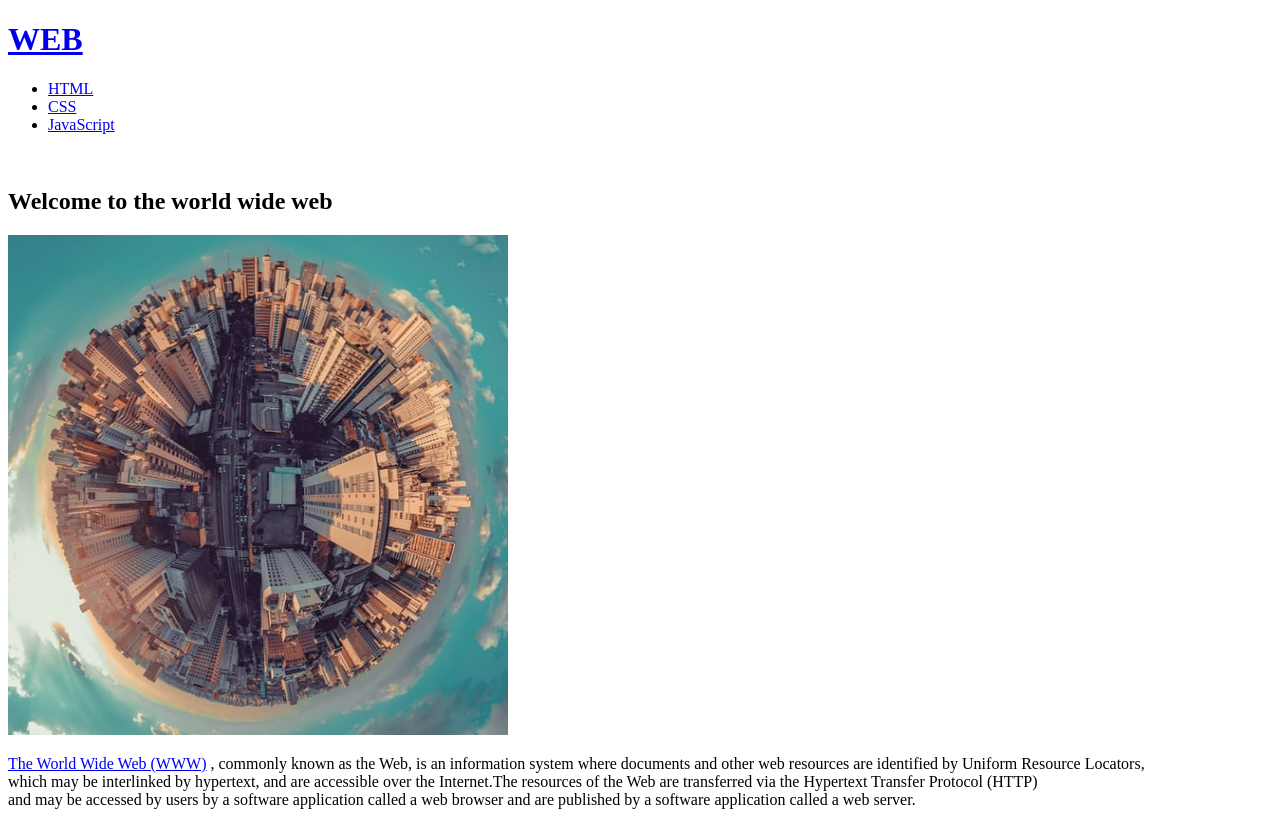
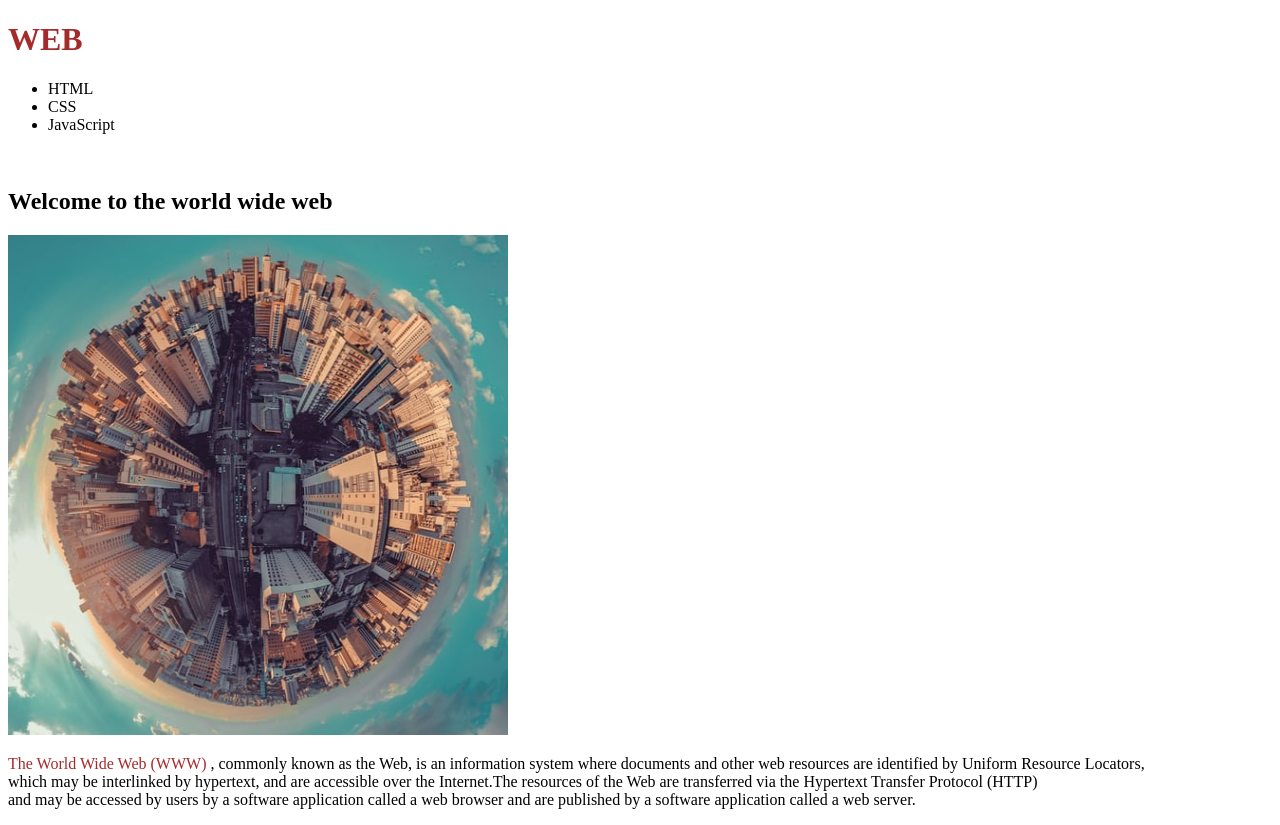
Before and after one commit to Chungyun97/web1, a plain HTML site: page index.html in a window 1280 px wide. Drawn offline with Linux system fonts and the light colour scheme.

Commit message:
Update index.html

```diff
--- a/index.html
+++ b/index.html
@@ -1,3 +1,32 @@
+<!doctype html>
+<html>
+<head>
+  <title>The first Webpage</title>
+  <meta charset = "utf-8">
+  <style>
+  a {
+    color:black;
+    text-decoration:none;
+  }
+  </style>
+</head>
+<body>
+  <h1><a href="index.html" style="color:brown;"> WEB</a></h1>
+  <ul>
+    <li><a href="1.html">HTML</a></li>
+    <li><a href="2.html">CSS</a></li>
+    <li><a href="3.html">JavaScript</a></li>
+  </ul><br>
+  <h2>Welcome to the world wide web</h2>
+  <img src="world.jpg" width=500 height=500 ><br>
+  <p><a href="https://en.wikipedia.org/wiki/World_Wide_Web" target="_blank" title="web specification" style="color:brown;">The World Wide Web (WWW)</a>
+  , commonly known as the Web, is an information system where documents and other web resources are identified by Uniform Resource Locators,<br>
+  which may be interlinked by hypertext, and are accessible over the Internet.The resources of the Web are transferred via the Hypertext Transfer Protocol (HTTP)<br>
+  and may be accessed by users by a software application called a web browser and are published by a software application called a web server.</p>
+</body>
+</html>
+
+<!--
 <!doctype html>
 <html>
 <head>
@@ -19,3 +48,4 @@
   and may be accessed by users by a software application called a web browser and are published by a software application called a web server.</p>
 </body>
 </html>
+-->
```
